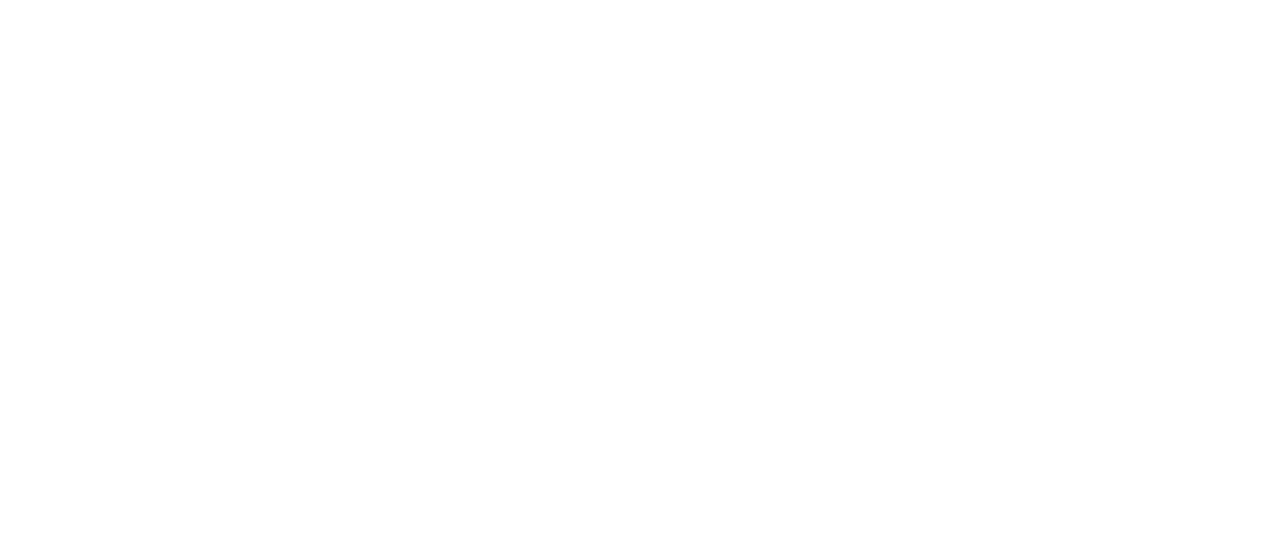
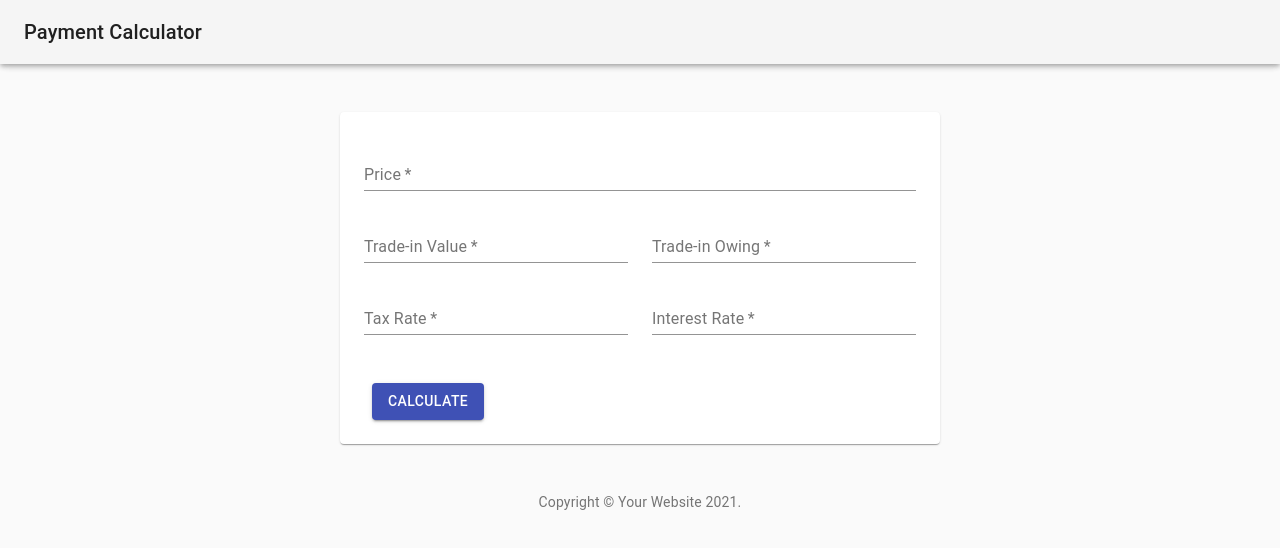
Before and after one commit to mrron313/payment-calculator, a React (Create React App) app: page / in a window 1280 px wide. Shown: the top 548 px of the page. Built offline with nearby package versions, Linux system fonts and the light colour scheme.

Commit message:
Form added

```diff
--- a/src/components/CalculationForm.js
+++ b/src/components/CalculationForm.js
@@ -1,9 +1,87 @@
-import React from 'react'
+import React from 'react';
+import CssBaseline from '@material-ui/core/CssBaseline';
+import AppBar from '@material-ui/core/AppBar';
+import Toolbar from '@material-ui/core/Toolbar';
+import Paper from '@material-ui/core/Paper';
+import Button from '@material-ui/core/Button';
+import Link from '@material-ui/core/Link';
+import Typography from '@material-ui/core/Typography';
+import { makeStyles } from '@material-ui/core/styles';
+import Form from './Form';
+
+function Copyright() {
+  return (
+    <Typography variant="body2" color="textSecondary" align="center">
+      {'Copyright © '}
+      <Link color="inherit" href="https://material-ui.com/">
+        Your Website
+      </Link>{' '}
+      {new Date().getFullYear()}
+      {'.'}
+    </Typography>
+  );
+}
+
+const useStyles = makeStyles((theme) => ({
+    appBar: {
+        position: 'relative',
+    },
+    layout: {
+        width: 'auto',
+        marginLeft: theme.spacing(2),
+        marginRight: theme.spacing(2),
+        [theme.breakpoints.up(600 + theme.spacing(2) * 2)]: {
+        width: 600,
+        marginLeft: 'auto',
+        marginRight: 'auto',
+        },
+    },
+    paper: {
+        marginTop: theme.spacing(3),
+        marginBottom: theme.spacing(3),
+        padding: theme.spacing(2),
+        [theme.breakpoints.up(600 + theme.spacing(3) * 2)]: {
+        marginTop: theme.spacing(6),
+        marginBottom: theme.spacing(6),
+        padding: theme.spacing(3),
+        },
+    },
+    stepper: {
+        padding: theme.spacing(3, 0, 5),
+    },
+    buttons: {
+        display: 'flex',
+        justifyContent: 'flex-end',
+    },
+    button: {
+        marginTop: theme.spacing(3),
+        marginLeft: theme.spacing(1),
+    },
+}));
 
 export default function CalculationForm() {
-    return (
-        <div>
+  const classes = useStyles();
 
-        </div>
-    )
+  return (
+    <React.Fragment>
+      <CssBaseline />
+      <AppBar position="absolute" color="default" className={classes.appBar}>
+        <Toolbar>
+            <Typography variant="h6" color="inherit" noWrap>
+                    Payment Calculator
+            </Typography>
+        </Toolbar>
+      </AppBar>
+      <main className={classes.layout}>
+        <Paper className={classes.paper}>
+          <Typography component="h1" variant="h4" align="center">
+          </Typography>
+          <React.Fragment>
+            <Form />
+          </React.Fragment>
+        </Paper>
+        <Copyright />
+      </main>
+    </React.Fragment>
+  );
 }
--- /dev/null
+++ b/src/components/Form.js
@@ -0,0 +1,94 @@
+import React from 'react';
+import Grid from '@material-ui/core/Grid';
+import Typography from '@material-ui/core/Typography';
+import TextField from '@material-ui/core/TextField';
+import Button from '@material-ui/core/Button';
+import { makeStyles } from '@material-ui/core/styles';
+
+const useStyles = makeStyles((theme) => ({
+    paper: {
+        marginTop: theme.spacing(3),
+        marginBottom: theme.spacing(3),
+        padding: theme.spacing(2),
+        [theme.breakpoints.up(600 + theme.spacing(3) * 2)]: {
+        marginTop: theme.spacing(6),
+        marginBottom: theme.spacing(6),
+        padding: theme.spacing(3),
+        },
+    },
+    button: {
+        marginTop: theme.spacing(3),
+        marginLeft: theme.spacing(1),
+    },
+}));
+
+export default function Form() {
+  const classes = useStyles();
+  const handleFormSubmit = () => {
+    console.log("Submit");
+  };
+
+  return (
+    <React.Fragment>
+      <Typography variant="h6" gutterBottom>
+      </Typography>
+      <Grid container spacing={3}>
+        <Grid item xs={12} sm={12}>
+          <TextField
+            required
+            id="price"
+            name="price"
+            label="Price"
+            fullWidth
+            autoComplete="price"
+          />
+        </Grid>
+        <Grid item xs={12} sm={6}>
+          <TextField
+            required
+            id="tradein_value"
+            name="tradein_value"
+            label="Trade-in Value"
+            fullWidth
+            autoComplete="tradein_value"
+          />
+        </Grid>
+        <Grid item xs={12} sm={6}>
+          <TextField
+            required
+            id="tradein_owing"
+            name="tradein_owing"
+            label="Trade-in Owing"
+            fullWidth
+            autoComplete="tradein_owing"
+          />
+        </Grid>
+        <Grid item xs={12} sm={6}>
+          <TextField
+            required
+            id="tax_rate"
+            name="tax_rate"
+            label="Tax Rate"
+            fullWidth
+            autoComplete="tax_rate"
+          />
+        </Grid>
+        <Grid item xs={12} sm={6}>
+          <TextField
+            required
+            id="interest_rate"
+            name="interest_rate"
+            label="Interest Rate"
+            fullWidth
+            autoComplete="sinterest_rate"
+          />
+        </Grid>
+        <Grid item xs={12} sm={6}>
+            <Button onClick={handleFormSubmit} className={classes.button} variant="contained" color="primary">
+                Calculate
+            </Button>
+        </Grid>
+      </Grid>
+    </React.Fragment>
+  );
+}
--- a/src/layout-blueprints/MainLayout.js
+++ b/src/layout-blueprints/MainLayout.js
@@ -7,37 +7,6 @@
 const drawerHeight = 80;
 
 const useStyles = makeStyles(theme => ({
-  drawer: {
-    [theme.breakpoints.up('sm')]: {
-      width: drawerWidth,
-      flexShrink: 0,
-    },
-  },
-  appBar: {
-    zIndex: theme.zIndex.drawer + 1,
-    backgroundColor: theme.palette.bgElements,
-  },
-  appBarBottom: {
-    backgroundColor: theme.palette.bgElements,
-    zIndex: theme.zIndex.drawer + 1,
-    top: 'auto',
-    bottom: 0,
-  },
-  menuButton: {
-    marginRight: theme.spacing(2),
-    [theme.breakpoints.up('sm')]: {
-      display: 'none',
-    },
-  },
-  toolbar: {
-    height: drawerHeight,
-    backgroundColor: theme.palette.bgElements,
-  },
-  drawerPaper: {
-    width: drawerWidth,
-    backgroundColor: theme.palette.bgElements,
-    padding: '0px 5px',
-  },
   content: {
     width: '100%',
     height: '100%',
@@ -48,7 +17,6 @@
     flex: 1,
     position: 'relative',
     boxSizing: 'border-box',
-    padding: `${drawerHeight + 20}px 20px 20px`,
     minHeight: '100%',
     maxWidth: '100%',
     '& > div': {
```
